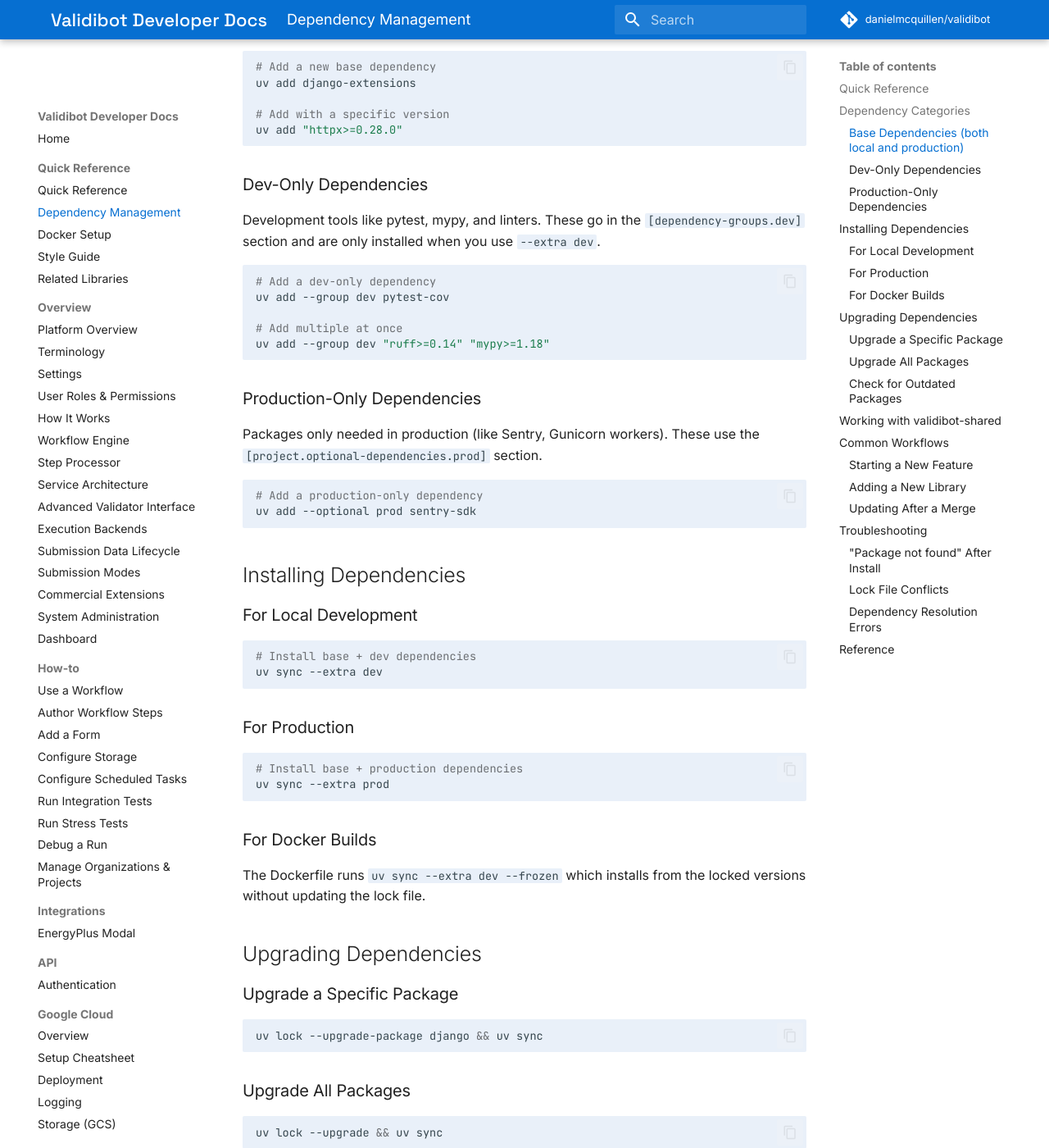
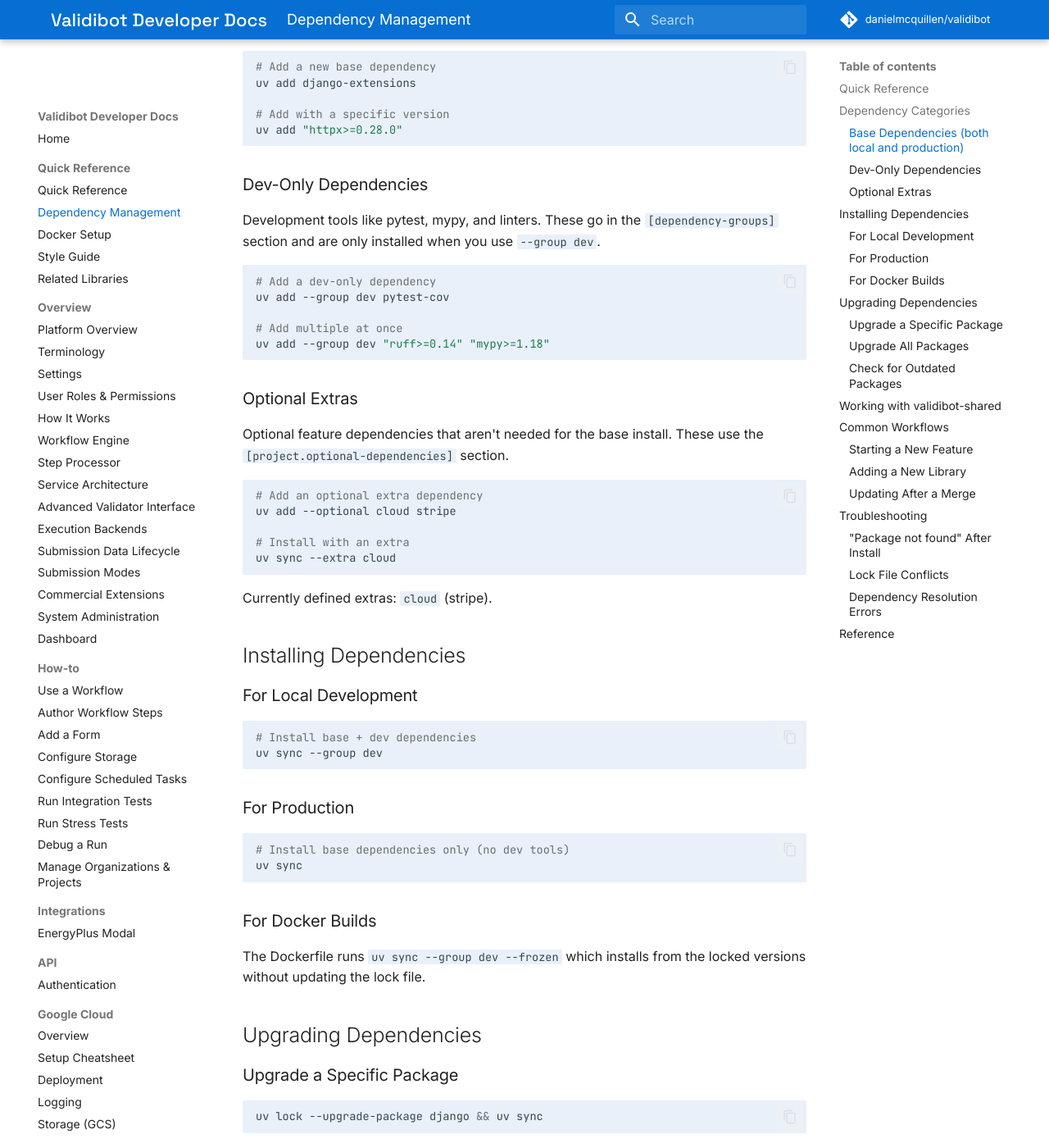
Before and after one commit to danielmcquillen/validibot, an MkDocs documentation site: the page built from docs/dev_docs/dependency-management.md, in a window 1280 px wide and 1400 px high, scrolled down 1053 px. Shown: the whole window at 82% size. Built offline with MkDocs 1.6.1 and Material for MkDocs 9.7.7, drawn with Linux system fonts in a browser that asks for light colours; comment, search, counter and statistics services are not loaded; some of the changed text lies outside the part shown.

Commit message:
Fix uv --extra dev → --group dev, move shapely to core deps, fix Docker version lookup
- dev dependencies use [dependency-groups] (PEP 735), not [project.optional-dependencies],
  so all references to --extra dev are changed to --group dev across Dockerfiles, CI, docs,
  justfiles, and README
- Move shapely from optional geometry extra to core dependencies (always needed)
- Add graceful fallback in validibot/__init__.py for Docker builds that use --no-install-project
- Remove dead .readthedocs.yml (Sphinx config but project uses MkDocs)

````diff
--- a/docs/dev_docs/dependency-management.md
+++ b/docs/dev_docs/dependency-management.md
@@ -6,14 +6,14 @@
 
 | Task                             | Command                                          |
 | -------------------------------- | ------------------------------------------------ |
-| Install all deps (dev)           | `uv sync --extra dev`                            |
+| Install all deps (dev)           | `uv sync --group dev`                            |
 | Install prod deps only           | `uv sync`                                        |
 | Add a base dependency            | `uv add <package>`                               |
 | Add a dev-only dependency        | `uv add --group dev <package>`                   |
-| Add a production-only dependency | `uv add --optional prod <package>`               |
+| Add an optional extra            | `uv add --optional cloud <package>`              |
 | Upgrade a package                | `uv lock --upgrade-package <package> && uv sync` |
 | Run a command                    | `uv run python manage.py <command>`              |
-| Run tests                        | `uv run --extra dev pytest`                      |
+| Run tests                        | `uv run --group dev pytest`                      |
 
 ## Dependency Categories
 
@@ -33,7 +33,7 @@
 
 ### Dev-Only Dependencies
 
-Development tools like pytest, mypy, and linters. These go in the `[dependency-groups.dev]` section and are only installed when you use `--extra dev`.
+Development tools like pytest, mypy, and linters. These go in the `[dependency-groups]` section and are only installed when you use `--group dev`.
 
 ```bash
 # Add a dev-only dependency
@@ -43,14 +43,19 @@
 uv add --group dev "ruff>=0.14" "mypy>=1.18"
 ```
 
-### Production-Only Dependencies
+### Optional Extras
 
-Packages only needed in production (like Sentry, Gunicorn workers). These use the `[project.optional-dependencies.prod]` section.
+Optional feature dependencies that aren't needed for the base install. These use the `[project.optional-dependencies]` section.
 
 ```bash
-# Add a production-only dependency
-uv add --optional prod sentry-sdk
+# Add an optional extra dependency
+uv add --optional cloud stripe
+
+# Install with an extra
+uv sync --extra cloud
 ```
+
+Currently defined extras: `cloud` (stripe).
 
 ## Installing Dependencies
 
@@ -58,19 +63,19 @@
 
 ```bash
 # Install base + dev dependencies
-uv sync --extra dev
+uv sync --group dev
 ```
 
 ### For Production
 
 ```bash
-# Install base + production dependencies
-uv sync --extra prod
+# Install base dependencies only (no dev tools)
+uv sync
 ```
 
 ### For Docker Builds
 
-The Dockerfile runs `uv sync --extra dev --frozen` which installs from the locked versions without updating the lock file.
+The Dockerfile runs `uv sync --group dev --frozen` which installs from the locked versions without updating the lock file.
 
 ## Upgrading Dependencies
 
@@ -94,18 +99,11 @@
 
 ## Working with validibot-shared
 
-The `validibot-shared` package is installed from Git. In `pyproject.toml`:
-
-```toml
-[tool.uv.sources]
-validibot-shared = { git = "https://github.com/danielmcquillen/validibot-shared" }
-```
-
-When `validibot-shared` changes:
+The `validibot-shared` package is published to PyPI and installed as a normal dependency. When `validibot-shared` changes:
 
 1. Make changes in `../validibot-shared`
-2. Commit and push to GitHub
-3. In this project, run: `uv sync` to pull the latest version
+2. Bump the version and publish to PyPI
+3. In this project, run: `uv lock --upgrade-package validibot-shared && uv sync`
 
 ## Common Workflows
 
@@ -114,7 +112,7 @@
 ```bash
 # Pull latest, sync dependencies
 git pull
-uv sync --extra dev
+uv sync --group dev
 
 # Load environment variables
 source set-env.sh
@@ -136,7 +134,7 @@
 
 ```bash
 # If pyproject.toml or uv.lock changed
-uv sync --extra dev
+uv sync --group dev
 ```
 
 ## Troubleshooting
--- a/pyproject.toml
+++ b/pyproject.toml
@@ -83,10 +83,11 @@
   "docker>=7.1.0",
   # validibot-shared: Our shared library for Validibot integrations (e.g., EnergyPlus).
   "validibot-shared>=0.2.1",
+  # Geometry operations (THERM polygon validation, etc.)
+  "shapely>=2.0",
 ]
 
 [project.optional-dependencies]
-geometry = ["shapely>=2.0"]
 cloud = ["stripe>=8.0.0"]
 
 [project.urls]
````
Also changed, not shown: .readthedocs.yml (deleted, +0 -18 lines), README.md (+1 -1 lines), docs/dev_docs/deployment/overview.md (+1 -1 lines), docs/dev_docs/google_cloud/deployment.md (+2 -2 lines), docs/dev_docs/how-to/run-integration-tests.md (+1 -1 lines), docs/dev_docs/index.md (+2 -2 lines), validibot/__init__.py (+17 -1 lines), 5 other files.
